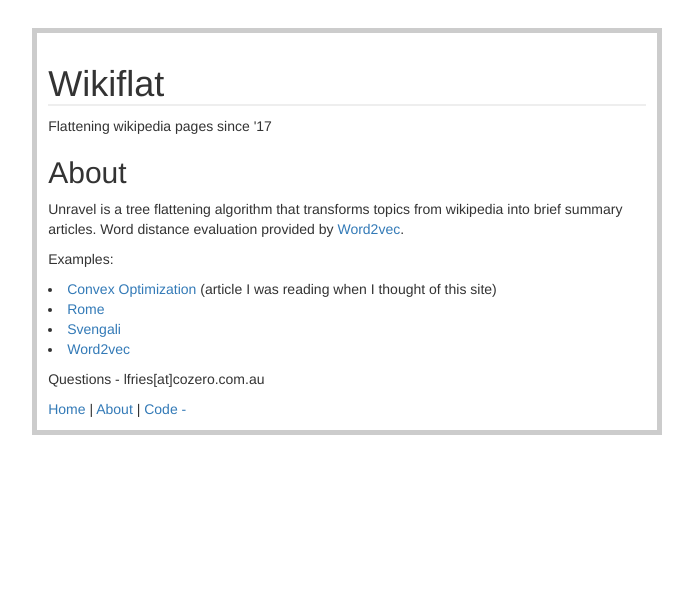
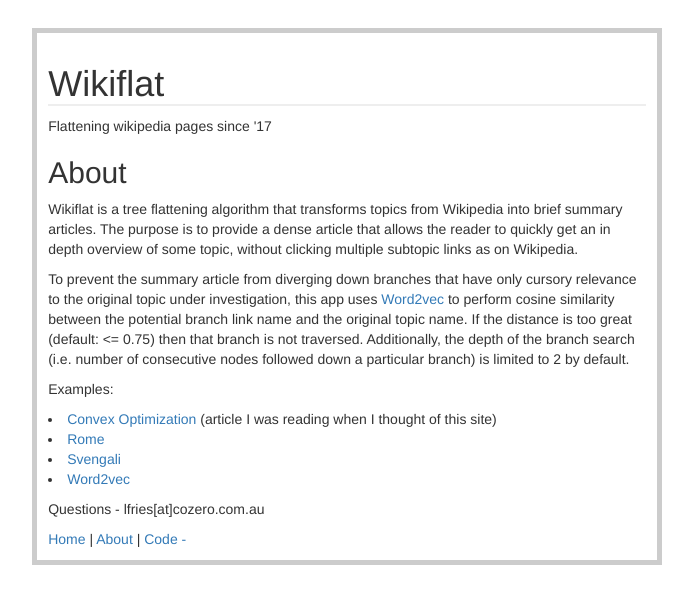
Before and after one commit to L226/wikiflat, a Flask app: page /about in a window 1280 px wide. Shown: the top 604 px of the page, without its empty margins (293-986 px from the left). Run offline with Flask 2, Linux system fonts and the light colour scheme; parts of the project's set-up code (start-up, migrations or seed data) failed here and were passed over; some libraries are stand-ins or nearby versions.

Commit message:
linebreaks

```diff
--- a/application.py
+++ b/application.py
@@ -24,12 +24,12 @@ def hello():
 def query():
 	text = request.form['text']
 	disp_text, siteurl = gen_disp_text(input_text=text)
-	return render_template('query_result.html', disp_text=disp_text, topic_name=text.upper(), siteurl=siteurl), 200
+	return render_template('query_result.html', disp_text=disp_text, topic_name=text.title(), siteurl=siteurl), 200
 
 @app.route('/<text>',)
 def direct_query(text):
 	disp_text, siteurl = gen_disp_text(input_text=text)
-	return render_template('query_result.html', disp_text=disp_text, topic_name=text.upper(), siteurl=siteurl), 200
+	return render_template('query_result.html', disp_text=disp_text, topic_name=text.title(), siteurl=siteurl), 200
 
 @app.route("/about")
 def about_page():
--- a/templates/about.html
+++ b/templates/about.html
@@ -4,7 +4,9 @@
 <html lang="en">
 <body>
     <h2>About</h2>
-    <p>Unravel is a tree flattening algorithm that transforms topics from wikipedia into brief summary articles. Word distance evaluation provided by <a href="https://en.wikipedia.org/wiki/Word2vec" target='blank'>Word2vec</a>.</p>
+    <p>Wikiflat is a tree flattening algorithm that transforms topics from Wikipedia into brief summary articles. The purpose is to provide a dense article that allows the reader to quickly get an in depth overview of some topic, without clicking multiple subtopic links as on Wikipedia.</p>
+    <p>
+    To prevent the summary article from diverging down branches that have only cursory relevance to the original topic under investigation, this app uses <a href="https://en.wikipedia.org/wiki/Word2vec" target='blank'>Word2vec</a> to perform cosine similarity between the potential branch link name and the original topic name. If the distance is too great (default: <= 0.75) then that branch is not traversed. Additionally, the depth of the branch search (i.e. number of consecutive nodes followed down a particular branch) is limited to 2 by default.</p>
     <p>Examples:
     <li><a href="/Convex_optimization" >Convex Optimization</a> (article I was reading when I thought of this site)</li>
     <li><a href="/Rome" >Rome</a></li>
--- a/templates/query_result.html
+++ b/templates/query_result.html
@@ -9,7 +9,7 @@
 	  <h2>Unravelled Topic</h2>
 	{% endif %}
     {% if disp_text %}
-	  <p white-space: pre-wrap;>{{ disp_text }}</p>
+	  <p white-space: pre-wrap;>{{ disp_text | safe }}</p>
 	  {% if siteurl %}
 	    <h4><a class="border-button" href={{ siteurl }} >Original Page</a></h4>
 	  {% endif %}
--- a/utils.py
+++ b/utils.py
@@ -35,7 +35,7 @@ def gen_disp_text(input_text=None):
 	disp_text = ""
 	for row in processed_text:
 		disp_text += html_parser.unescape(row)
-		disp_text += "<br />"
+		# disp_text += "<br />"
 	return disp_text, siteurl
 
 def generate_unravelled_text(input_text=None, qdepth=2, similarity=0.75, alength='summary', full_summary=[], prevlinked=[]):
@@ -55,11 +55,11 @@ def generate_unravelled_text(input_text=None, qdepth=2, similarity=0.75, alength
 		topicsummary = topicpage.summary
 		links = topicpage.links
 		for sentence in split_raw_text(topicsummary):
-			full_summary.append(sentence)
+			full_summary.extend([sentence, " "])
 			# tmp_summ += " "
 			current_depth = qdepth -1
 			if current_depth <= 0:
-				return [sentence], siteurl
+				return [sentence, "<br /><br />"], siteurl
 			else:
 				for link in links:
 					if link.lower() in sentence.lower() and link.lower() not in prevlinked:
```
Also changed, not shown: readme.md.
